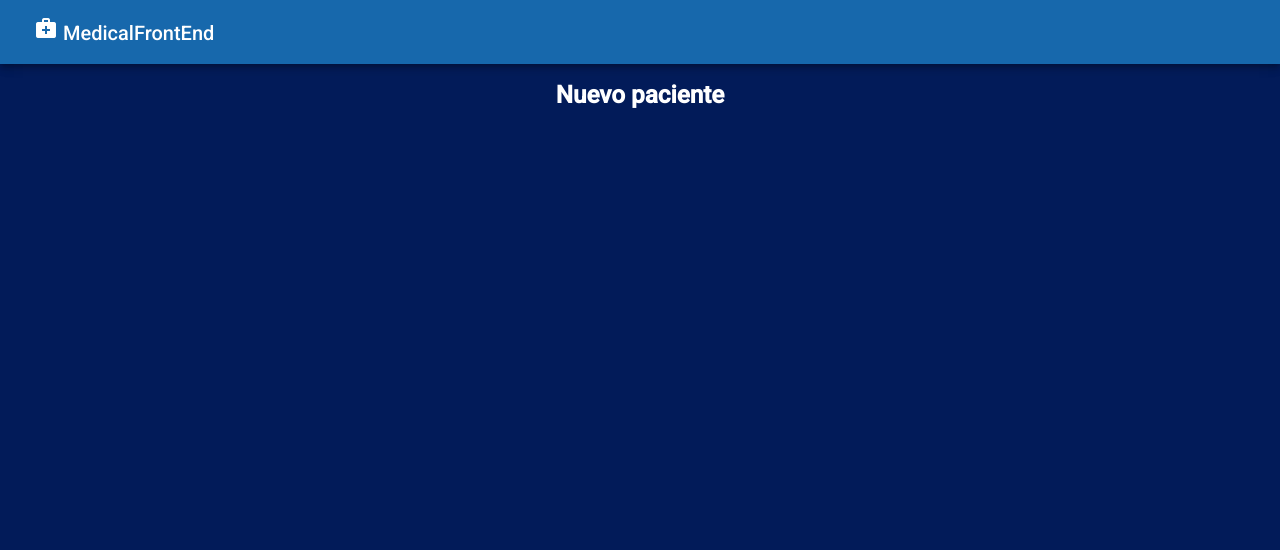
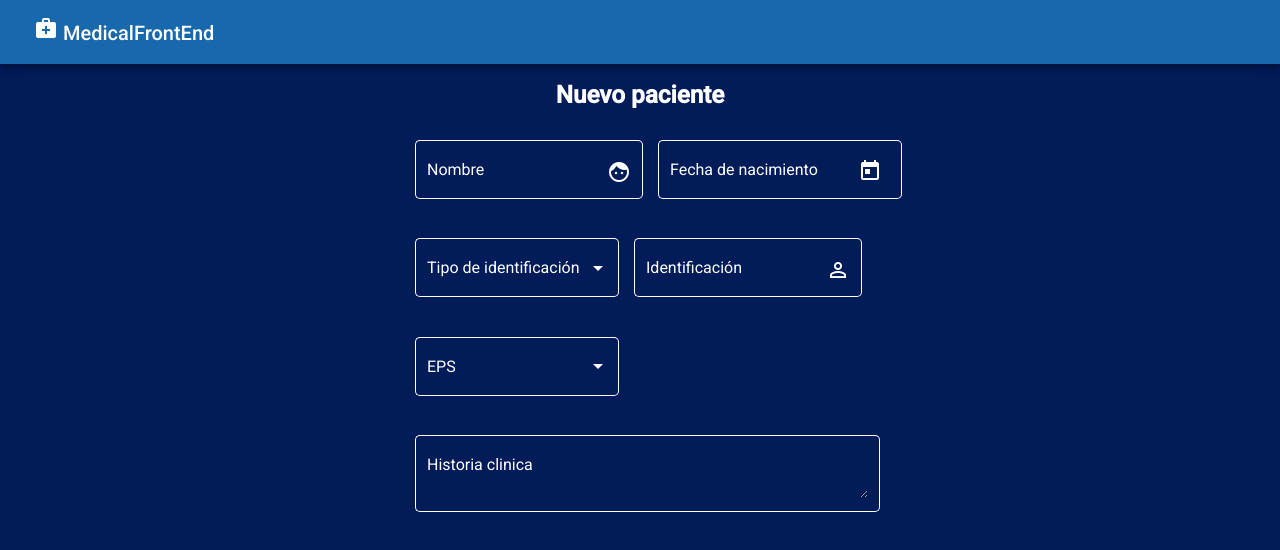
Before and after one commit to chechoXR/MedicalFrontEnd, an Angular app in the folder MedicalFrontEnd/: page /paciente in a window 1280 px wide. Shown: the top 550 px of the page. Built offline with nearby package versions, Linux system fonts and the light colour scheme.

Commit message:
Formulario de nuevo paciente mejorado

```diff
--- a/MedicalFrontEnd/src/app/agregar-paciente/agregar-paciente.component.html
+++ b/MedicalFrontEnd/src/app/agregar-paciente/agregar-paciente.component.html
@@ -1 +1,60 @@
 <h1>Nuevo paciente</h1>
+<div class="center">
+<form class="form">
+    <div class="row" style="justify-content: start;">
+        <mat-form-field appearance="outline" >
+            <mat-label>Nombre</mat-label>
+            <input matInput placeholder="Nombre completo" autocomplete="off">
+            <mat-error>MAL!</mat-error>
+            <mat-icon matSuffix>face</mat-icon>
+        </mat-form-field>
+
+        <mat-form-field appearance="outline">
+            <mat-label>Fecha de nacimiento</mat-label>
+            <input matInput [matDatepicker]="picker" autocomplete="off">
+            <mat-datepicker-toggle matSuffix [for]="picker"><mat-icon matDatepickerToggleIcon>today</mat-icon></mat-datepicker-toggle>
+            <mat-datepicker #picker disabled="false"></mat-datepicker>
+        </mat-form-field>
+
+    </div>
+
+    <div class="row" style="justify-content: start;">
+        <mat-form-field appearance="outline">
+            <mat-label>Tipo de identificación</mat-label>
+            <mat-select>
+              <mat-option value="option1">Option1</mat-option>
+              <mat-option value="option2">Option2</mat-option>
+              <mat-option value="option3">Option3</mat-option>
+            </mat-select>
+        </mat-form-field>
+
+        <mat-form-field appearance="outline">
+            <mat-label>Identificación</mat-label>
+            <input matInput placeholder="Número Id" autocomplete="off" class="number" autocomplete="off">
+            <mat-icon matSuffix>perm_identity</mat-icon>
+        </mat-form-field>
+    </div>
+
+
+    <div class="row" style="justify-content: start;">
+        <mat-form-field appearance="outline">
+            <mat-label>EPS</mat-label>
+            <mat-select>
+              <mat-option value="option1">Option1</mat-option>
+              <mat-option value="option2">Option2</mat-option>
+              <mat-option value="option3">Option3</mat-option>
+            </mat-select>
+        </mat-form-field>
+    </div>
+
+    <div class="row">
+    <mat-form-field class="full-width" appearance="outline">
+        <mat-label>Historia clinica</mat-label>
+        <textarea matInput></textarea>
+      </mat-form-field>
+    </div>
+
+
+
+</form>
+</div>
--- a/MedicalFrontEnd/src/app/agregar-paciente/agregar-paciente.component.sass
+++ b/MedicalFrontEnd/src/app/agregar-paciente/agregar-paciente.component.sass
@@ -1,3 +1,9 @@
+@import '~@angular/material/theming'
+@import '../../styles.sass'
+@include mat-core()
+
+
+
 h1
     color: white
     user-select: none
@@ -5,10 +11,24 @@ h1
     justify-content: center
     font-size: 1.9vw
 
+.center
+    display: flex
+    justify-content: center
+    align-items: center
+    margin: 10px
+
+.form
+    min-width: 150px
+    max-width: 500px
+    width: 100%
+    display: flexbox
+
+
 .row
     display: flex
     justify-content: center
     align-items: center
+    margin: 10px
 
-.example-container .mat-form-field + .mat-form-field
-  margin-left: 8px
+.full-width
+    width: 100%
--- a/MedicalFrontEnd/src/app/agregar-paciente/agregar-paciente.component.ts
+++ b/MedicalFrontEnd/src/app/agregar-paciente/agregar-paciente.component.ts
@@ -1,4 +1,5 @@
 import { Component, OnInit } from '@angular/core';
+import { FormControl, Validators } from '@angular/forms';
 
 @Component({
   selector: 'app-agregar-paciente',
@@ -6,10 +7,17 @@ import { Component, OnInit } from '@angular/core';
   styleUrls: ['./agregar-paciente.component.sass']
 })
 export class AgregarPacienteComponent implements OnInit {
+  email = new FormControl('', [Validators.required, Validators.email]);
 
-  constructor() { }
+  constructor() {}
+
+
+
 
   ngOnInit(): void {
+
   }
 
+
+
 }
--- a/MedicalFrontEnd/src/app/app.module.ts
+++ b/MedicalFrontEnd/src/app/app.module.ts
@@ -11,12 +11,14 @@ import {MatIconModule} from '@angular/material/icon';
 import {ToolbarComponent } from './toolbar/toolbar.component';
 import {MatCardModule} from '@angular/material/card';
 import {PacientesComponent } from './home/pacientes/pacientes.component';
-import {MatRippleModule} from '@angular/material/core';
+import {MatNativeDateModule, MatRippleModule, MAT_DATE_LOCALE} from '@angular/material/core';
 import {MatTableModule} from '@angular/material/table';
 import {MatButtonModule} from '@angular/material/button';
 import {MatDialogModule} from '@angular/material/dialog';
 import {MatSnackBarModule} from '@angular/material/snack-bar';
 import {MatFormFieldModule} from '@angular/material/form-field';
+import {MatInputModule} from '@angular/material/input';
+import {MatSelectModule} from '@angular/material/select';
 import {MatDatepickerModule} from '@angular/material/datepicker';
 
 
@@ -48,8 +50,11 @@ import { AgregarPacienteComponent } from './agregar-paciente/agregar-paciente.co
     MatDialogModule,
     MatSnackBarModule,
     MatFormFieldModule,
+    AppRoutingModule,
+    MatInputModule,
+    MatSelectModule,
     MatDatepickerModule,
-    AppRoutingModule,
+    MatNativeDateModule,
     RouterModule.forRoot([
       {
         path:"home",
@@ -66,7 +71,9 @@ import { AgregarPacienteComponent } from './agregar-paciente/agregar-paciente.co
       }
     ])
   ],
-  providers: [],
+  providers: [
+    {provide:MAT_DATE_LOCALE, useValue:'sp-CO'}
+  ],
   bootstrap: [AppComponent]
 })
 export class AppModule { }
--- a/MedicalFrontEnd/src/styles.sass
+++ b/MedicalFrontEnd/src/styles.sass
@@ -0,0 +1,112 @@
+@import '~@angular/material/theming'
+@import 'custom-theme.scss'
+
+$primary: mat-color($MedicalFrontEnd-primary)
+$accent: mat-color($MedicalFrontEnd-accent)
+$warn: mat-color($MedicalFrontEnd-warn)
+$white: #ffffff
+
+
+
+
+// mat-icon-stepper selected color change
+::ng-deep .mat-step-header .mat-step-icon-selected, .mat-step-header .mat-step-icon-state-done, .mat-step-header .mat-step-icon-state-edit
+    background-color: $accent!important
+
+
+//input outline color
+::ng-deep .mat-form-field-appearance-outline .mat-form-field-outline
+    color: $white!important
+    // opacity: 1!important
+
+
+//mat-input focused color
+::ng-deep .mat-form-field-appearance-outline.mat-focused .mat-form-field-outline-thick
+    color: $accent !important
+
+
+// mat-input error outline color
+::ng-deep .mat-form-field-appearance-outline.mat-form-field-invalid.mat-form-field-invalid .mat-form-field-outline-thick
+    color: $warn
+    opacity: 0.8
+
+
+// mat-input carent color
+::ng-deep .mat-input-element
+    caret-color: $accent!important
+
+
+// mat-input error carent color
+::ng-deep .mat-form-field-invalid .mat-input-element, .mat-warn .mat-input-element
+    caret-color: $warn
+
+
+// mat-label normal state style
+::ng-deep .mat-form-field-label
+    color: $white
+
+// mat-label disabled
+::ng-deep .mat-form-field.mat-form-field-disabled .mat-form-field-label
+    color: $white !important
+
+
+// mat-label focused style
+::ng-deep .mat-form-field.mat-focused .mat-form-field-label
+    color: $accent    !important
+
+
+// mat-label error style
+::ng-deep .mat-form-field.mat-form-field-invalid .mat-form-field-label
+    color: $warn !important
+
+
+//Icon
+// mat-icon normal state style
+::ng-deep .mat-icon
+    color: $white
+
+// mat-form-field focused -> icon color changed
+::ng-deep .mat-form-field.mat-focused .mat-icon
+    color: $accent    !important
+
+// mat-icon error style
+::ng-deep .mat-form-field.mat-form-field-invalid .mat-icon
+    color: $warn !important
+
+
+//___________________
+
+// mat-form-field normal
+::ng-deep .mat-form-field
+    color: $white
+    margin-left: 15px
+
+//::ng-deep .mat-input-element:disabled .mat-form-field
+  // color: green
+
+// mat-form-field focused -> text color changed
+::ng-deep .mat-form-field.mat-focused
+    color: $accent
+
+::ng-deep .mat-form-field.mat-focused ::placeholder
+    color: $accent
+
+
+::ng-deep .mat-form-field.mat-form-field-invalid
+    color: $warn
+
+//select icon
+::ng-deep .mat-select-arrow
+    color: $white
+
+//selection panel text color
+::ng-deep .mat-select-panel .mat-optgroup-label,.mat-option
+    color: $accent
+
+//selected option
+::ng-deep .mat-select-value
+    color: $white
+
+//Seleced option focused
+::ng-deep .mat-form-field.mat-focused .mat-select-value
+    color: $accent
```
Also changed, not shown: MedicalFrontEnd/src/custom-theme.scss (line endings or trailing spaces).
